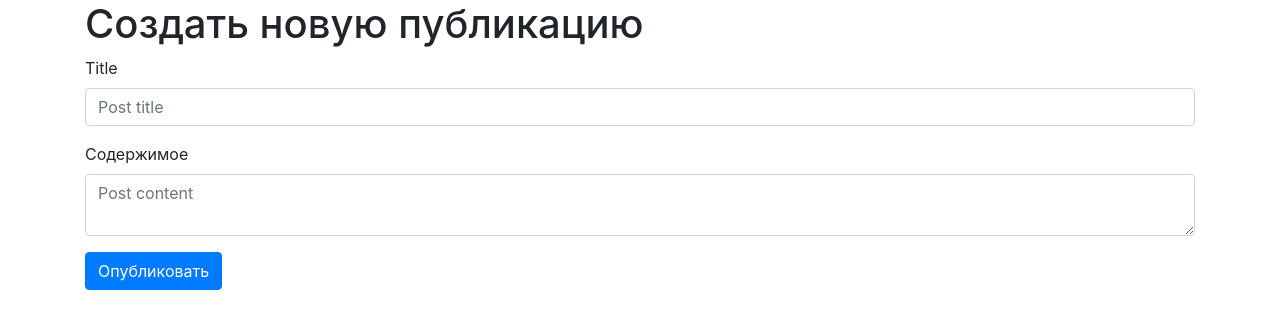
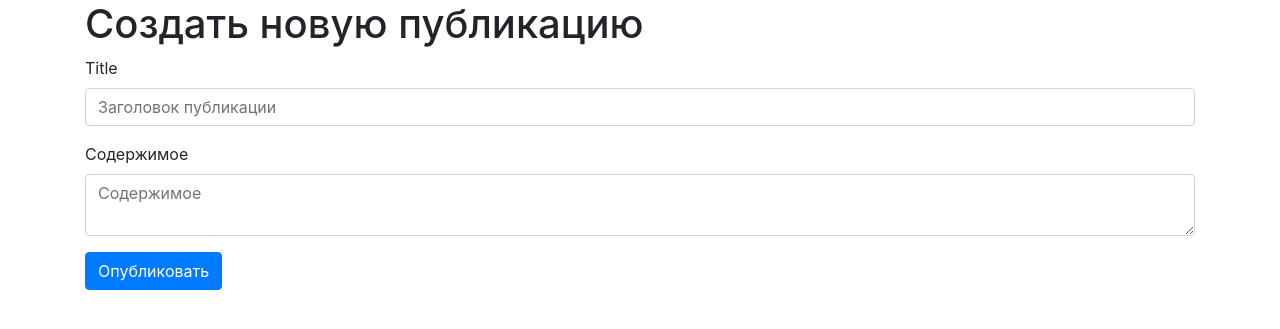
Before and after one commit to rssmgn/flask_blog, a Flask app: page /create in a window 1280 px wide. Shown: the part 56-385 px from the top of the page. Run offline with Flask 2, Linux system fonts and the light colour scheme; some libraries are stand-ins or nearby versions.

Commit message:
Second commit

```diff
--- a/init_db.py
+++ b/init_db.py
@@ -9,11 +9,11 @@ with open('schema.sql') as f:
 cur = connection.cursor()
 
 cur.execute("INSERT INTO posts (title, content) VALUES (?, ?)",
-            ('First Post', 'Content for the first post')
+            ('Первая публикация', 'Содержимое первой публикации')
             )
 
 cur.execute("INSERT INTO posts (title, content) VALUES (?, ?)",
-            ('Second Post', 'Content for the second post')
+            ('Вторая публикация', 'Содержимое второй публикации')
             )
 
 connection.commit()
--- a/static/css/style.css
+++ /dev/null
@@ -1,6 +0,0 @@
-h1 {
-    border: 2px #eee solid;
-    color: brown;
-    text-align: center;
-    padding: 10px;
-}
--- a/templates/create.html
+++ b/templates/create.html
@@ -7,13 +7,13 @@
     <div class="form-group">
         <label for="title">Title</label>
         <input type="text" name="title"
-               placeholder="Post title" class="form-control"
+               placeholder="Заголовок публикации" class="form-control"
                value="{{ request.form['title'] }}"></input>
     </div>
 
     <div class="form-group">
         <label for="content">Содержимое</label>
-        <textarea name="content" placeholder="Post content"
+        <textarea name="content" placeholder="Содержимое"
                   class="form-control">{{ request.form['content'] }}</textarea>
     </div>
     <div class="form-group">
```
Also changed, not shown: database.db.
